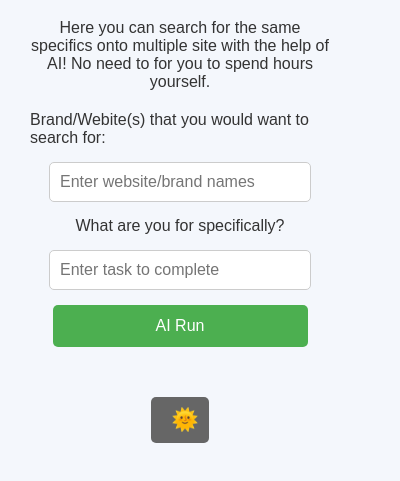
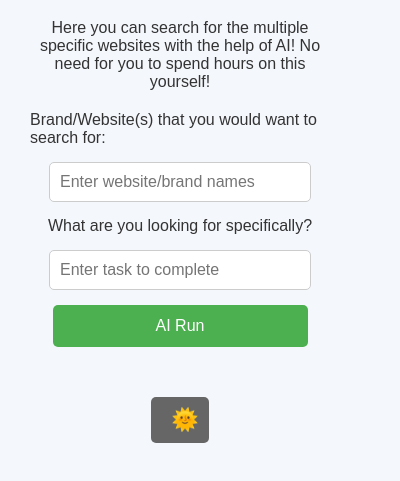
Before and after one commit to neagualexa/ichack25, a browser extension: page chrome_extension/popup.html in a window 400 px wide. Shown: the part 91-572 px from the top of the page. Drawn offline with Linux system fonts and the light colour scheme.

Commit message:
major sensible changes made

```diff
--- a/chrome_extension/popup.html
+++ b/chrome_extension/popup.html
@@ -150,16 +150,16 @@
   <h1>Task Manager</h1>
 
   <div style="text-align: center; padding-bottom: 20px;">
-    <text>Here you can search for the same specifics onto multiple site with the help of AI! No need to for you to spend hours yourself.</text>
+    <text>Here you can search for the multiple specific websites with the help of AI! No need for you to spend hours on this yourself!</text>
   </div>
 
   <!-- Form container -->
   <div class="form-container">
      <!-- Close Button -->
-    <label for="page_input" class="wrap_nicely_text">Brand/Webite(s) that you would want to search for:</label>
+    <label for="page_input" class="wrap_nicely_text">Brand/Website(s) that you would want to search for:</label>
     <input type="text" id="page_input" placeholder="Enter website/brand names" />
 
-    <label for="task_input" class="wrap_nicely_text">What are you for specifically?</label>
+    <label for="task_input" class="wrap_nicely_text">What are you looking for specifically?</label>
     <input type="text" id="task_input" placeholder="Enter task to complete" rows=3 cols=50 wrap="soft"/>
 
     <button id="addTaskBtn">AI Run</button>
```
